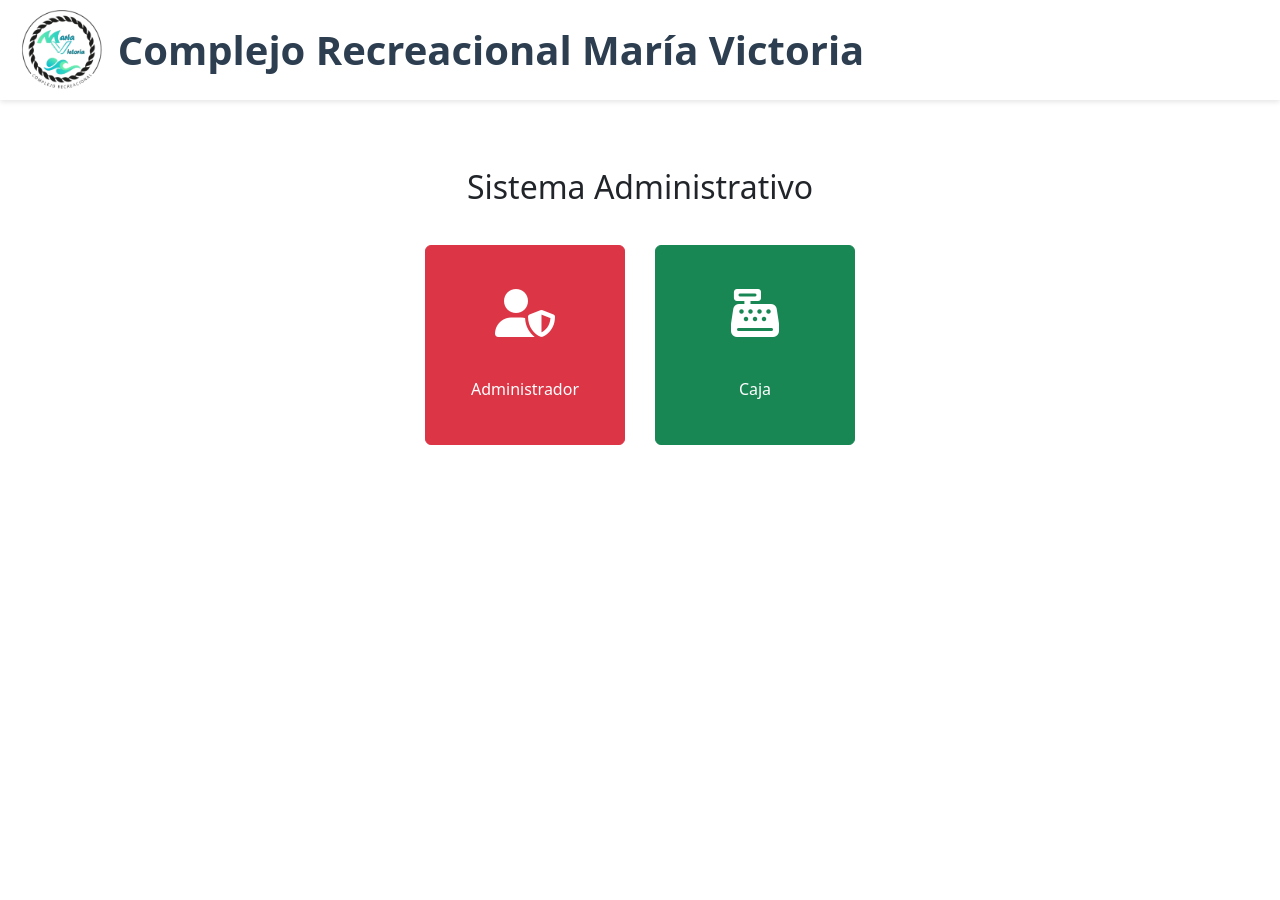
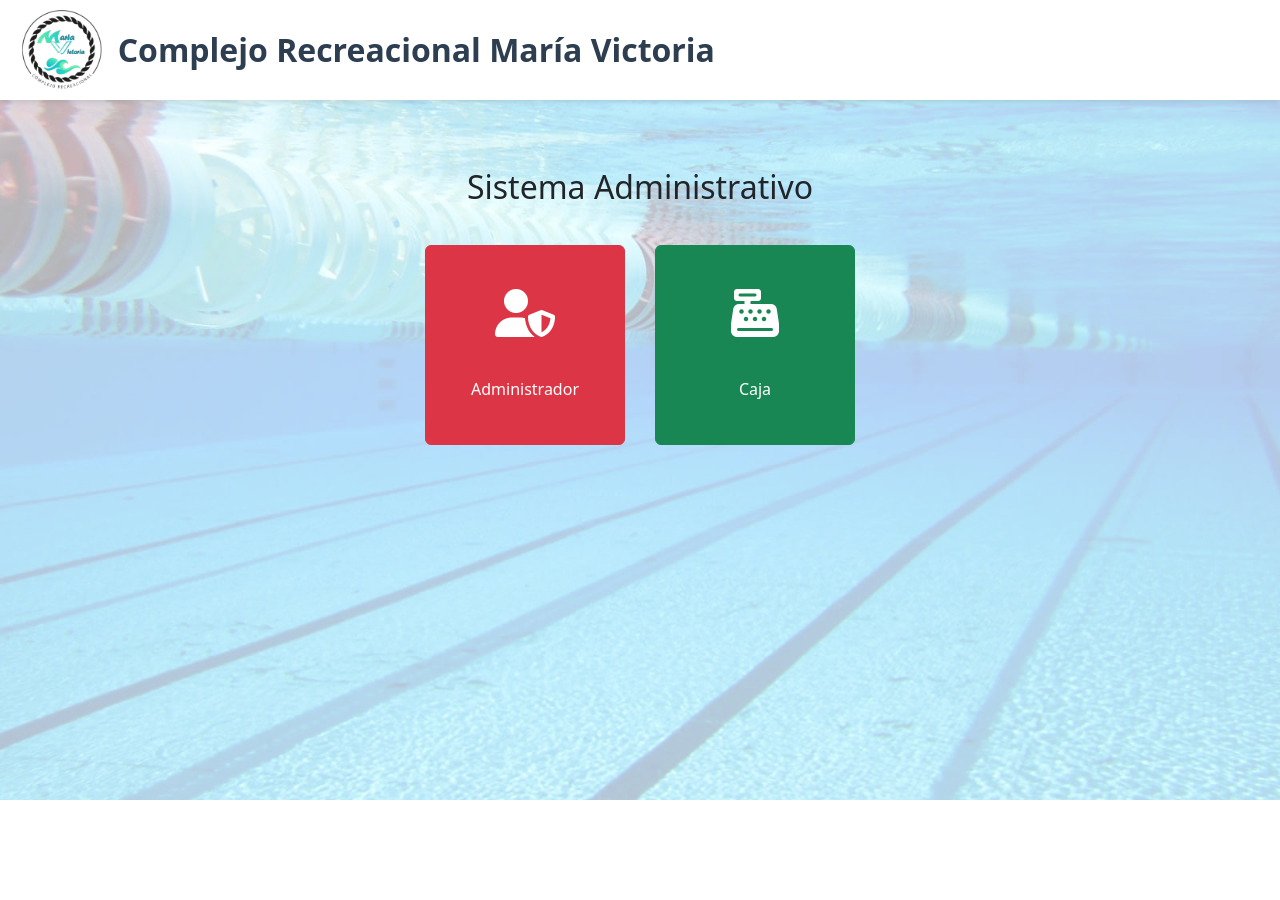
Before and after one commit to Maiqel2806/MV_2, a Flask app: page / in a window 1280 px wide. Before the commit the page ends 445 px from the top, so only its background shows below. Run offline with Flask 3, Linux system fonts and the light colour scheme; some libraries are stand-ins or nearby versions.

Commit message:
Cambio de fondo

```diff
--- a/templates/base.html
+++ b/templates/base.html
@@ -2,15 +2,32 @@
 <html>
 <head>
     <title>{% block title %}Complejo María Victoria{% endblock %}</title>
+    <!-- Enlaces CSS (eliminé duplicados) -->
     <link rel="stylesheet" href="https://stackpath.bootstrapcdn.com/bootstrap/4.5.2/css/bootstrap.min.css">
+    <link href="https://cdn.jsdelivr.net/npm/bootstrap@5.3.0/dist/css/bootstrap.min.css" rel="stylesheet">
     <link rel="stylesheet" href="https://cdnjs.cloudflare.com/ajax/libs/font-awesome/6.4.0/css/all.min.css">
-    <link href="https://cdn.jsdelivr.net/npm/bootstrap@5.1.3/dist/css/bootstrap.min.css" rel="stylesheet">
-    <link rel="stylesheet" href="https://cdnjs.cloudflare.com/ajax/libs/font-awesome/6.0.0/css/all.min.css">
-    <link href="https://cdn.jsdelivr.net/npm/bootstrap@5.3.0/dist/css/bootstrap.min.css" rel="stylesheet">
-    <link rel="stylesheet" href="https://cdnjs.cloudflare.com/ajax/libs/font-awesome/6.0.0/css/all.min.css">
-    <script src="{{ url_for('static', filename='js/validaciones.js') }}"></script>
 
     <style>
+    body {
+        position: relative;
+        min-height: 100vh;
+        margin: 0;
+        padding: 0;
+    }
+
+    body::before {
+        content: '';
+        position: fixed;
+        top: 0;
+        left: 0;
+        width: 100%;
+        height: 100%;
+        background: url("{{ url_for('static', filename='img/fondo5.jpg') }}") no-repeat center center fixed;
+        background-size: cover;
+        opacity: 0.3; /* Controla la transparencia aquí (0-1) */
+        z-index: -1;
+    }
+
     .header {
         background: white;
         padding: 10px 20px;
@@ -23,20 +40,24 @@
         display: flex;
         align-items: center;
     }
+
     .header-logo {
         height: 80px;
         width: auto;
         margin-right: 15px;
     }
+
     .header-title {
-            font-size: 2 rem;
+        font-size: 2rem;
         color: #2c3e50;
         font-weight: 600;
         margin: 0;
     }
+
     .main-content {
         margin-top: 100px;
         padding: 20px;
+        position: relative; /* Asegura que el contenido esté sobre el fondo */
     }
     </style>
     {% block css %}{% endblock %}
@@ -53,9 +74,11 @@
         {% block content %}{% endblock %}
     </div>
 
+    <!-- Scripts -->
     <script src="https://code.jquery.com/jquery-3.5.1.min.js"></script>
     <script src="https://cdn.jsdelivr.net/npm/bootstrap@4.5.2/dist/js/bootstrap.bundle.min.js"></script>
     <script src="https://cdn.jsdelivr.net/npm/bootstrap@5.1.3/dist/js/bootstrap.bundle.min.js"></script>
+
     <script>
     // Cálculo de total para entradas
     document.addEventListener('DOMContentLoaded', () => {
@@ -76,9 +99,8 @@ document.addEventListener('DOMContentLoaded', () => {
         });
     });
     </script>
-    {% block scripts %}{% endblock %}
 
     <script src="{{ url_for('static', filename='js/validaciones.js') }}"></script>
-
+    {% block scripts %}{% endblock %}
 </body>
 </html>
--- a/templates/clientes.html
+++ b/templates/clientes.html
@@ -12,7 +12,7 @@
 </script>
 
 <div class="container">
-    <h2 class="mb-4"><i class="fas fa-utensils me-2"></i>Gestión de Mesas</h2>
+        <h2 class="mb-4"><i class="fas fa-utensils me-2"></i>Gestión de Mesas</h2>
 
     <!-- Sonido de notificación -->
     <audio id="sonido-notificacion" src="/static/sounds/alert.mp3"></audio>
@@ -84,7 +84,10 @@
     @keyframes bounceIn {
         from { transform: scale(0); }
         to { transform: scale(1); }
+
+
     }
+
 </style>
 
 <script>
--- a/templates/inicio.html
+++ b/templates/inicio.html
@@ -19,6 +19,7 @@
     </div>
 
     <style>
+
         .btn-option {
             width: 200px;
             height: 200px;
@@ -29,10 +30,9 @@
             justify-content: center;
             transition: transform 0.2s;
         }
+
         .btn-option:hover {
             transform: scale(1.05);
-
         }
-
     </style>
     {% endblock %}
```
Also changed, not shown: templates/login.html (+6 -1 lines), templates/registrar_consumo.html (+11 -3 lines), static/img/fondo.jpeg (deleted), static/img/fondo5.jpg (added), 3 other files. Lines whose indentation alone changed are shown as unchanged.
